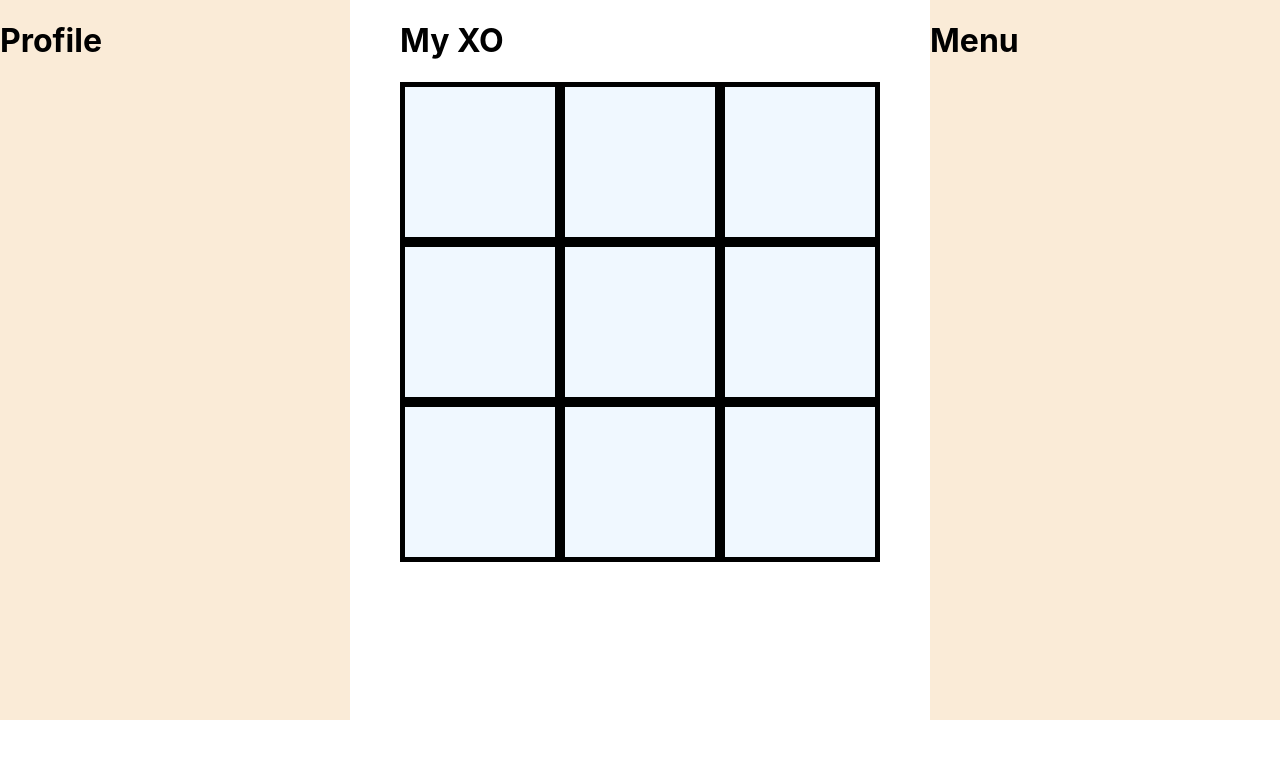
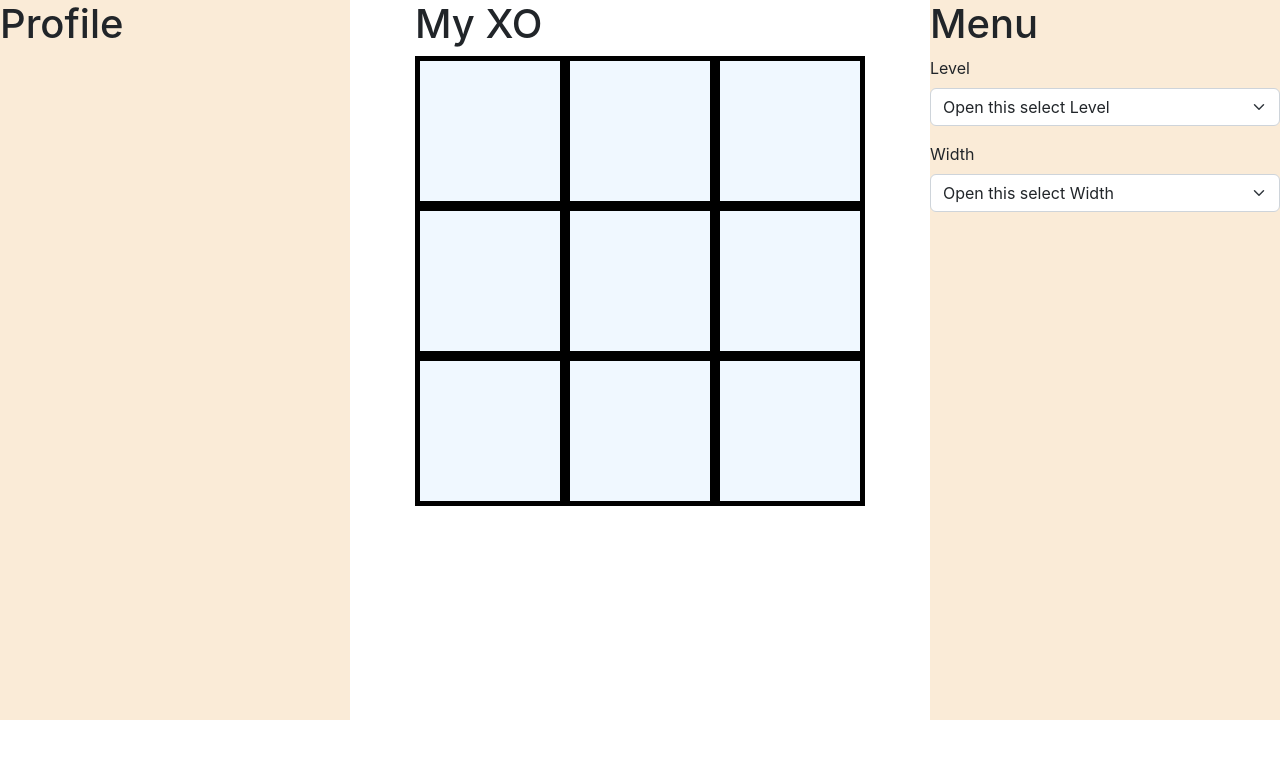
Before and after one commit to Fourth1755/Project-AI2022, a React (Create React App) app in the folder my-app/: page / in a window 1280 px wide. Shown: the top 758 px of the page. Built offline with nearby package versions, Linux system fonts and the light colour scheme.

Commit message:
update-AI

```diff
--- a/my-app/package.json
+++ b/my-app/package.json
@@ -6,9 +6,13 @@
     "@testing-library/jest-dom": "^5.16.5",
     "@testing-library/react": "^13.4.0",
     "@testing-library/user-event": "^13.5.0",
+    "bootstrap": "^5.2.2",
     "react": "^18.2.0",
     "react-dom": "^18.2.0",
+    "react-router-dom": "^6.4.2",
     "react-scripts": "5.0.1",
+    "sweetalert2": "^11.4.38",
+    "sweetalert2-react-content": "^5.0.3",
     "web-vitals": "^2.1.4"
   },
   "scripts": {
--- a/my-app/public/index.html
+++ b/my-app/public/index.html
@@ -9,6 +9,10 @@
       name="description"
       content="Web site created using create-react-app"
     />
+    <link href="https://cdn.jsdelivr.net/npm/bootstrap@5.2.2/dist/css/bootstrap.min.css" rel="stylesheet" integrity="sha384-Zenh87qX5JnK2Jl0vWa8Ck2rdkQ2Bzep5IDxbcnCeuOxjzrPF/et3URy9Bv1WTRi" crossorigin="anonymous">
+<script src="https://cdn.jsdelivr.net/npm/bootstrap@5.2.2/dist/js/bootstrap.bundle.min.js" integrity="sha384-OERcA2EqjJCMA+/3y+gxIOqMEjwtxJY7qPCqsdltbNJuaOe923+mo//f6V8Qbsw3" crossorigin="anonymous"></script>
+<script src="https://cdn.jsdelivr.net/npm/@popperjs/core@2.11.6/dist/umd/popper.min.js" integrity="sha384-oBqDVmMz9ATKxIep9tiCxS/Z9fNfEXiDAYTujMAeBAsjFuCZSmKbSSUnQlmh/jp3" crossorigin="anonymous"></script>
+<script src="https://cdn.jsdelivr.net/npm/bootstrap@5.2.2/dist/js/bootstrap.min.js" integrity="sha384-IDwe1+LCz02ROU9k972gdyvl+AESN10+x7tBKgc9I5HFtuNz0wWnPclzo6p9vxnk" crossorigin="anonymous"></script>
     <link rel="apple-touch-icon" href="%PUBLIC_URL%/logo192.png" />
     <!--
       manifest.json provides metadata used when your web app is installed on a
--- a/my-app/src/App.js
+++ b/my-app/src/App.js
@@ -5,11 +5,9 @@ import SideBar from './component/SideBar';
 import ProfileAI from './component/ProfileAI';
 function App() {
   return (
-    <div className='app-container'>
-      <ProfileAI/>
+    <>
       <GameCenter/>
-      <SideBar/>
-    </div>
+    </>
   );
 }
 
--- a/my-app/src/component/GameCenter/index.css
+++ b/my-app/src/component/GameCenter/index.css
@@ -1,8 +1,8 @@
 .tic-tac-toe-container{
     display: flex;
     flex-wrap: wrap;
-    width: 480px;
-    height: 480px;
+    width: 450px;
+    height: 450px;
     background-color: aqua;
 }
 .tic-tac-toe-box{
@@ -16,3 +16,8 @@
     font-size: 102px;
     cursor: pointer;
 }
+.app-container{
+    display: flex;
+    flex-direction: row;
+    justify-content: space-between;
+  }
--- a/my-app/src/component/GameCenter/index.js
+++ b/my-app/src/component/GameCenter/index.js
@@ -1,14 +1,21 @@
 import './index.css'
 import {useEffect, useState} from 'react'
-const GameCenter =()=>{
-    let board = [
+import SideBar from '../SideBar';
+import ProfileAI from '../ProfileAI';
+import Swal from 'sweetalert2'
+import withReactContent from 'sweetalert2-react-content'
+var board = [
         ['', '', ''],
         ['', '', ''],
         ['', '', '']
 ];
 let ai = 'X';
 let human = 'O';
+const GameCenter =()=>{
+    const MySwal = withReactContent(Swal)
+
     //let currentPlayer = human;
+    const [currentPlayer,setCurrentPlayer]=useState(human)
     const [myBoard,setMyBoard]=useState([
         {id :0 ,row: 0, col:0, value:""},
         {id :1 ,row: 0, col:1,value:""},
@@ -20,17 +27,16 @@ const GameCenter =()=>{
         {id :7 ,row: 2, col:1,value:""},
         {id :8 ,row: 2, col:2,value:""},
     ])
-    const [currentPlayer,setCurrentPlayer]=useState(human)
+
     function mousePressed(item) {
-        console.log(item)
         const i = item.row
         const j = item.col
         if (currentPlayer == human) {
             if (board[i][j] == "") {
-                console.log(board)
                 board[i][j] = human;
-                setMyBoard(myBoard.map((board)=>board.id===item.id?{ ... board,value:[...board.value,human]}:{...board}))
                 setCurrentPlayer(ai)
+                bestMove(item)
+                //setMyBoard(myBoard.map((board)=>board.id===item.id?{ ... board,value:human}:{...board}))
             }
         }
     }
@@ -78,7 +84,116 @@ const GameCenter =()=>{
         return winner;
       }
     }
+    function bestMove(item) {
+      // AI to make its turn
+      let bestScore = -Infinity;
+      let move;
+      for (let i = 0; i < 3; i++) {
+        for (let j = 0; j < 3; j++) {
+          // Is the spot available?
+          if (board[i][j] == '') {
+            board[i][j] = ai;
+            let score = minimax(board, 0, false);
+            board[i][j] = '';
+            if (score > bestScore) {
+              bestScore = score;
+              move = { i, j };
+            }
+          }
+        }
+      }
+      board[move.i][move.j] = ai;
+      setMyBoard(myBoard.map((board)=>{
+        if(board.row==move.i&&board.col==move.j){
+          return { ... board,value:ai}
+        }if(board.id===item.id){
+          return { ... board,value:human}
+        }else{
+          return {...board}
+        }
+      }))
+      setCurrentPlayer(human)
+    }
+
+    let scores = {
+      X: 10,
+      O: -10,
+      tie: 0
+    };
+
+    function minimax(board, depth, isMaximizing) {
+      let result = checkWinner();
+      if (result !== null) {
+        return scores[result];
+      }
+
+      if (isMaximizing) {
+        let bestScore = -Infinity;
+        for (let i = 0; i < 3; i++) {
+          for (let j = 0; j < 3; j++) {
+            // Is the spot available?
+            if (board[i][j] == '') {
+              board[i][j] = ai;
+              let score = minimax(board, depth + 1, false);
+              board[i][j] = '';
+              bestScore = Math.max(score, bestScore);
+            }
+          }
+        }
+        return bestScore;
+      } else {
+        let bestScore = Infinity;
+        for (let i = 0; i < 3; i++) {
+          for (let j = 0; j < 3; j++) {
+            // Is the spot available?
+            if (board[i][j] == '') {
+              board[i][j] = human;
+              let score = minimax(board, depth + 1, true);
+              board[i][j] = '';
+              bestScore = Math.min(score, bestScore);
+            }
+          }
+        }
+        return bestScore;
+      }
+    }
+      let result = checkWinner();
+      if (result != null) {
+        if (result == 'tie') {
+          Swal.fire({
+            title: 'Tie!',
+            text: 'Modal with a custom image.',
+            imageUrl: 'https://i.gifer.com/embedded/download/EUsl.gif',
+            imageWidth: 400,
+            imageHeight: 300,
+            imageAlt: 'Custom image',
+            confirmButtonText:'<a href="/" style="color:white;text-decoration: none;">Try Again</a>'
+          })
+        } else if(result == 'X'){
+          Swal.fire({
+            title: `You lose`,
+            text: 'ฮ่า ฮ่า ฮ่า นายแพ้ AI แล้ว',
+            imageUrl: 'http://pa1.narvii.com/5641/fd95165fb5f98552f226a2103b8fd20a5ea6b92f_00.gif',
+            imageWidth: 400,
+            imageHeight: 300,
+            imageAlt: 'Custom image',
+            confirmButtonText:'<a href="/" style="color:white;text-decoration: none;">Try Again</a>'
+          })
+        }else{
+          Swal.fire({
+            title: `You Win`,
+            text: 'Modal with a custom image.',
+            imageUrl: 'https://i.kym-cdn.com/photos/images/newsfeed/000/858/423/fdf.gif',
+            imageWidth: 400,
+            imageHeight: 200,
+            imageAlt: 'Custom image',
+            confirmButtonText:'<a href="/" style="color:white;text-decoration: none;">Try Again</a>'
+          })
+        }
+      }
     return(
+      <div className='app-container'>
+        <ProfileAI/>
         <div>
             <h1>My XO</h1>
             <div className='tic-tac-toe-container'>
@@ -87,6 +202,8 @@ const GameCenter =()=>{
                 )}
             </div>
         </div>
+        <SideBar />
+      </div>
     )
 }
 export default GameCenter
--- a/my-app/src/component/SideBar/index.js
+++ b/my-app/src/component/SideBar/index.js
@@ -1,10 +1,30 @@
-import './index.css'
-import {useEffect, useState} from 'react'
-const SideBar=()=>{
-    return(
-        <div className='sidebar-container'>
-            <h1>Menu</h1>
-        </div>
-    )
-}
+import "./index.css";
+import { useEffect, useState } from "react";
+import bootstrap from 'bootstrap'
+const SideBar = (props) => {
+
+  return (
+    <div className="sidebar-container">
+      <h1>Menu</h1>
+      <div class="mb-3">
+        <label for="exampleFormControlInput1" class="form-label">Level</label>
+        <select class="form-select" aria-label="Default select example">
+            <option selected>Open this select Level</option>
+            <option value="1">EASY</option>
+            <option value="2">NORMAL</option>
+            <option value="3">HARD</option>
+        </select>
+      </div>
+      <div class="mb-3">
+        <label for="exampleFormControlInput1" class="form-label">Width</label>
+        <select class="form-select" aria-label="Default select example">
+            <option selected>Open this select Width</option>
+            <option value="3">3x3</option>
+            <option value="4">4x4</option>
+            <option value="5">5x5</option>
+      </select>
+      </div>
+    </div>
+  );
+};
 export default SideBar;
--- a/my-app/src/index.js
+++ b/my-app/src/index.js
@@ -3,11 +3,14 @@ import ReactDOM from 'react-dom/client';
 import './index.css';
 import App from './App';
 import reportWebVitals from './reportWebVitals';
+import { BrowserRouter} from "react-router-dom";
 
 const root = ReactDOM.createRoot(document.getElementById('root'));
 root.render(
   <React.StrictMode>
-    <App />
+    <BrowserRouter>
+      <App />
+    </BrowserRouter>
   </React.StrictMode>
 );
 
```
Also changed, not shown: 1 other file (tests, documents, lock files or other folders). Lines whose indentation alone changed are shown as unchanged.
